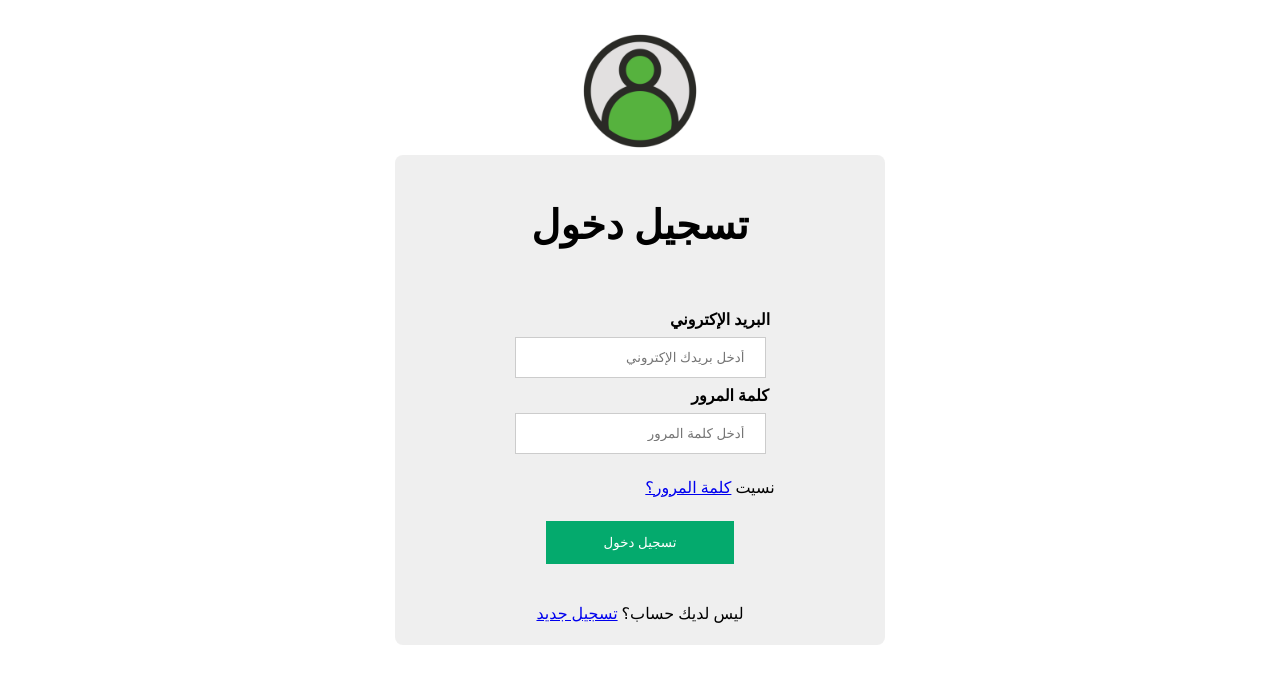
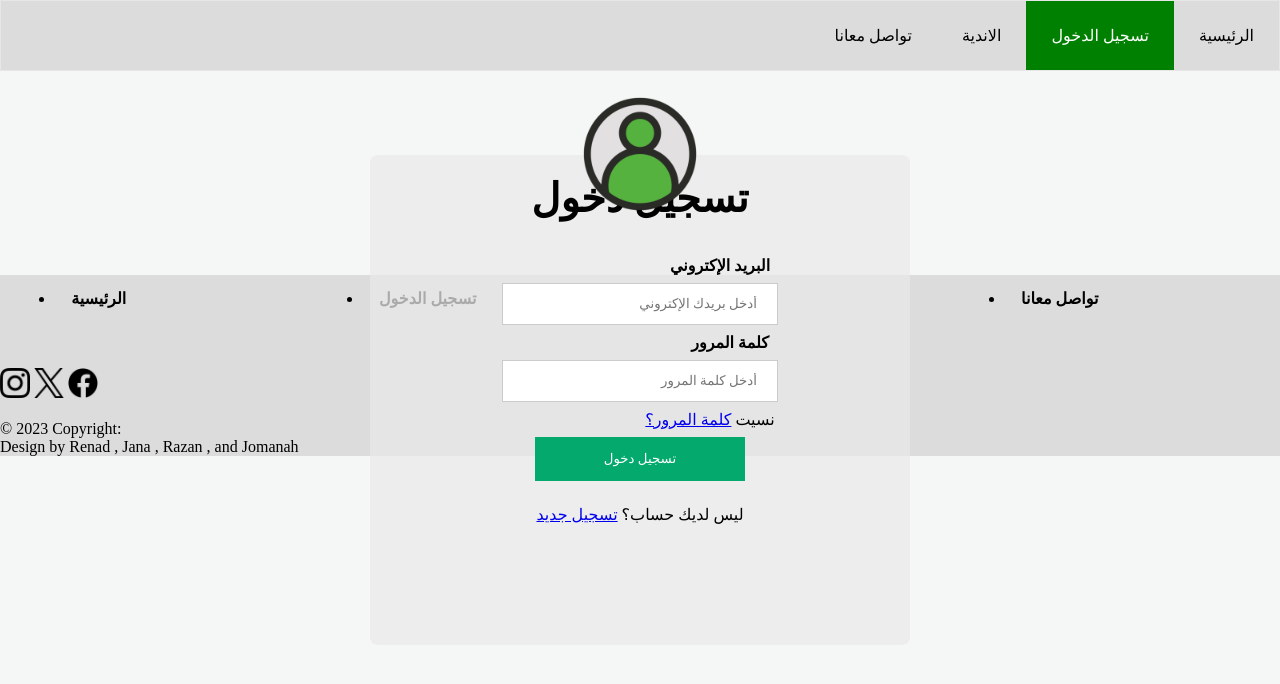
Before and after one commit to JanaKurdi/FCITClubs, a PHP site: page /login.html in a window 1280 px wide. Shown: the top 684 px of the page. Run offline with PHP 8.4, Linux system fonts and the light colour scheme.

Commit message:
this my second
this jumanna's work for login

```diff
--- a/Project405 g1/Signup.html
+++ b/Project405 g1/Signup.html
@@ -1,7 +1,7 @@
 <!DOCTYPE html>
 <html>
 <head>
-  <title>Sign Up</title>
+  <title>اشتراك </title>
   <meta charset="utf-8">
     <meta http-equiv="X-UA-Compatible" content="IE=edge,chrome=1">
     <meta name="viewport" content="width=device-width, initial-scale=1.0">
@@ -19,7 +19,8 @@
 </ul>
 <!--end of nav bar-->
 
-<div>
+
+  <div class="Loginimg">
   <img src="imeges/Login.png" alt="Img" width="200" height="200"></div>
   <div class="container">
     <header>
--- a/Project405 g1/login.html
+++ b/Project405 g1/login.html
@@ -6,11 +6,19 @@
     <meta charset="utf-8">
     <meta http-equiv="X-UA-Compatible" content="IE=edge,chrome=1">
     <meta name="viewport" content="width=device-width, initial-scale=1">
-    <title>Login Form</title>
+    <title>تسجيل الدخول </title>
 </head>
 
 <body>
+<!--nav bar-->
+<ul class="nav_main">
+    <li><a class="notActive" href="index.html">الرئيسية</a></li>
+    <li><a class="active" href="login.html">تسجيل الدخول</a></li>
+    <li><a class="notActive" href="clubs.html">الاندية</a></li>
+    <li><a class="notActive" href="contact.html">تواصل معانا</a></li>
 
+</ul>
+<!--end of nav bar-->
 
 
     <div class="Loginimg">
@@ -18,7 +26,7 @@
     </div>
 
     <div class="form-box">
-        <form method="post" action="#">
+        <form  method="post" action="login.php">
 
             <div class="form-box-h1">
                 <h1>تسجيل دخول</h1>
@@ -31,7 +39,7 @@
                     <br>
                 </div>
 
-                <input style="text-align: right;" type="text" name="email_Address" placeholder="أدخل بريدك الإكتروني"
+                <input style="text-align: right;" id="email" type="text" name="email" placeholder="أدخل بريدك الإكتروني"
                     required>
 
                 <br>
@@ -39,7 +47,7 @@
                     <label><b>كلمة المرور </b></label>
                     <br>
                 </div>
-                <input style="text-align: right;" type="password" name="password" placeholder="أدخل كلمة المرور"
+                <input style="text-align: right;" id="password"type="password" name="password" placeholder="أدخل كلمة المرور"
                     required>
 
                 <div class="forget-password-text-position">
@@ -57,7 +65,30 @@
 
         </form>
     </div>
-
+      <!-- footer-->
+      <div class="footer">
+        <ul class="list_footer">
+            <li> <a href="index.html" style=>الرئيسية</a></li>
+            <br>
+            <li><a href="login.html">تسجيل الدخول</a></li>
+            <br>
+            <li> <a href="clubs.html">الاندية</a></li>
+            <br>
+            <li> <a href="contact.html">تواصل معانا</a></li>
+            <br>
+        </ul>
+        <br><br>
+        <div class="footerlinks">
+        <a href="https://www.instagram.com/king_abdulaziz_university_/?hl=ar"><img src="imeges/instagram.jpg" width="30"
+                height="30" alt="instagram" /></a>
+        <a href="https://twitter.com/kauweb"><img src="imeges/twitter.jpg" width="30" height="30" alt="twitter" /></a>
+        <a href="https://www.facebook.com/KingAbdulazizUniversity"><img src="imeges/facebook.jpg" width="30" height="30"
+                alt="facebook" /></a>
+        <br><br>
+        <p> © 2023 Copyright:</p>
+        <a class="text-dark"> Design by Renad , Jana , Razan , and Jomanah</a></div>
+    </div>
+    <!-- end of footer-->
 
 
 </body>
--- a/Project405 g1/loginStyle.css
+++ b/Project405 g1/loginStyle.css
@@ -1,13 +1,106 @@
+* {
+    margin: 0;
+    padding: 0;
+    font-family: 'Times New Roman', Times, serif;
+  }
+
+  .nav_main {
+      list-style-type: none;
+      margin: 0;
+      padding: 0;
+      overflow: hidden;
+      border: 1px solid #e7e7e7;
+      background-color: #dcdcdc;
+    }
+
+    li {
+      float: right;
+    }
+
+    li a {
+      display: block;
+      color: #666;
+      text-align: center;
+      padding: 14px 16px;
+      text-decoration: none;
+    }
+
+    li a:hover:not(.active) {
+      background-color: #ddd;
+    }
+
+    li a.active {
+      color: white;
+      background-color: green;
+       padding:25px;
+
+    }
+    li a.notActive {
+      color: rgb(0, 0, 0);
+      background-color: #dcdcdc;
+       padding:25px;
+
+    }
+
+
+  body {
+    background: #f5f7f6;
+
+  }
+  /* Style for the footer */
+  .footer {
+    background-color: #dcdcdc;
+
+  }
+
+  .list_footer {
+    display: flex;
+    justify-content: space-around;
+  }
+
+  .list_footer li {
+    margin-bottom: 10px;
+    text-align:right ;
+
+  }
+
+  .list_footer a {
+    color: #000000;
+    font-weight: bold;
+    font-size: 16px;
+    transition: color 0.3s ease;
+
+  }
+
+  .list_footer a:hover {
+    color: green; /* Change to the desired hover color */
+  }
+  .footerlinks a{
+    text-align: center;
+    color: #000000;
+
+  }
+
+  .footerlinks p {
+
+    text-align: left ;
+    color: #000000;
+  }
+
+
+
+
 .form-box {
     top: 50%;
     left: 50%;
     position: absolute;
     transform: translate(-50%, -50%);
-    width: 450px;
+   /* width: 450px;*/
     height: 450px;
     border-radius: 8px;
     background: rgba(233, 233, 233, 0.729);
     padding: 20px;
+    width: 500px;
     text-align: center;
 }
 .form-box-password-changed{
--- a/Project405 g1/signup.php
+++ b/Project405 g1/signup.php
@@ -4,7 +4,7 @@
 <head>
     <meta charset="UTF-8">
     <meta name="viewport" content="width=device-width, initial-scale=1">
-    <title> النوادي </title>
+    <title> تسجيل الدخول </title>
     <link rel="stylesheet" href="club.CSS">
     <link rel="stylesheet" href="NavBar_Footer.css">
     <style>
@@ -85,7 +85,7 @@ $conn->select_db("fcitclubs");
 //email validation
     if (!filter_var($email, FILTER_VALIDATE_EMAIL)) {
         echo "    خطأ في إدخال الايميل يرجى كتابته بطريقة صحيحة";
-        echo '<meta http-equiv="refresh" content="3;url=FormPage.html">';
+        echo '<meta http-equiv="refresh" content="3;url=Signup.html">';
     }
 
 
@@ -110,7 +110,7 @@ $conn->select_db("fcitclubs");
             echo '<meta http-equiv="refresh" content="3;url=login.html">';
             exit;
         }// Email does not exist, proceed with the registration
-        $sql = "INSERT INTO users (fname, email, pas1) VALUES ('$fname', '$email', '$password');";
+        $sql = "INSERT INTO users (fname, email, password) VALUES ('$fname', '$email', '$password');";
 
         if ($conn->query($sql) === TRUE) {
             echo "<h1>  تم التسجيل بنجاح!  </h1>";
```
Also changed, not shown: Project405 g1/login.php (added, +141 -0 lines).
